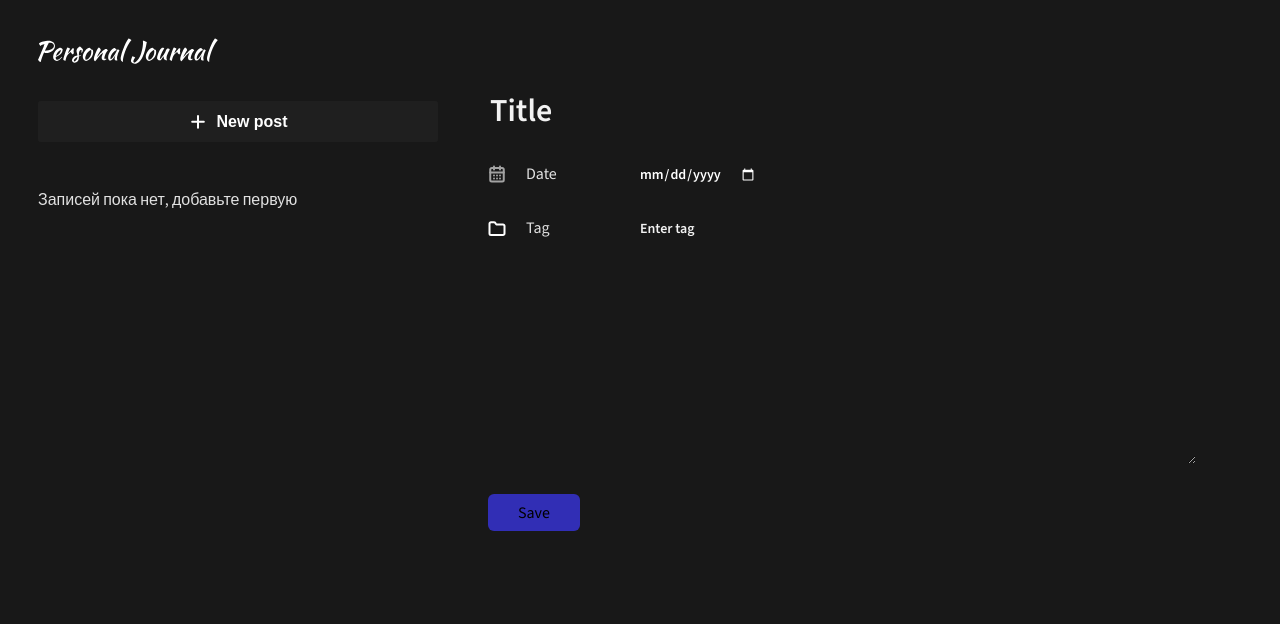
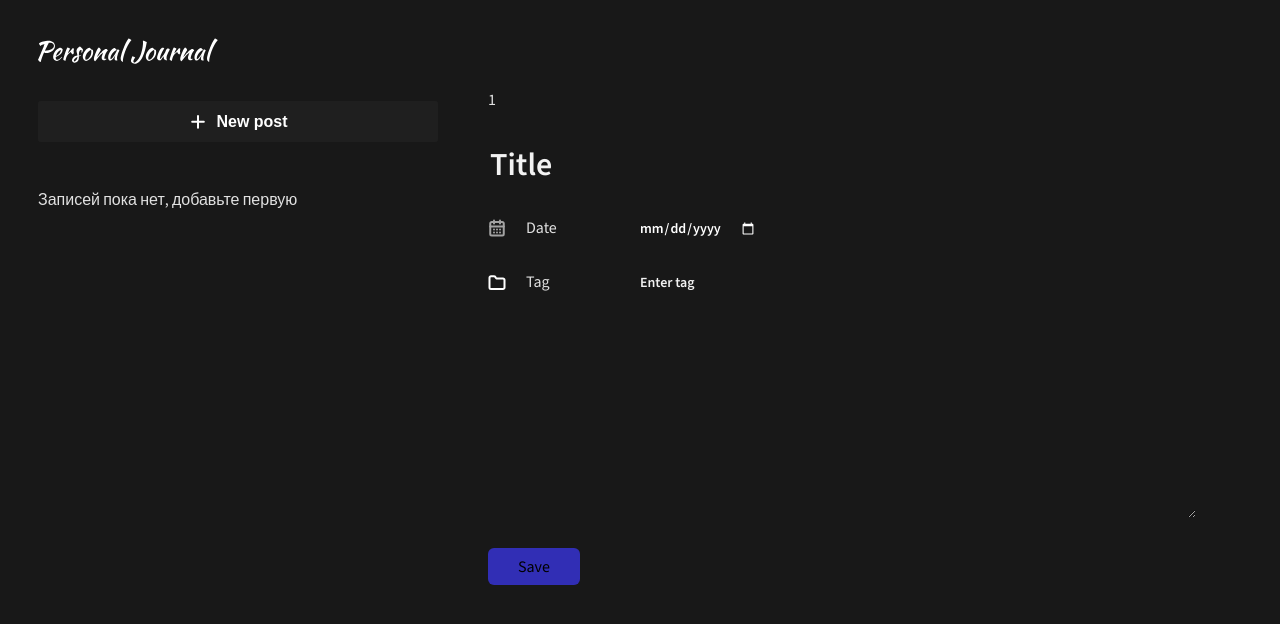
Before and after one commit to Immeo/Online-Journal, a React (Vite) app: page / in a window 1280 px wide. Shown: the top 624 px of the page. Built offline with nearby package versions, Linux system fonts and the light colour scheme.

Commit message:
15-add context

```diff
--- a/src/App.jsx
+++ b/src/App.jsx
@@ -3,6 +3,7 @@
 import { JournalAddButton } from './components/JournalAddButton/JournalAddButton';
 import { JournalForm } from './components/JournalForm/JournalForm';
 import { JournalList } from './components/JournalList/JournalList';
+import { UserContext } from './context/user.context';
 import { useLocalStorage } from './hooks/use-localstorage.hook';
 import { BodyContent } from './layouts/BodyContent/BodyContent';
 import { LeftPanel } from './layouts/LeftPanel/LerftPanel';
@@ -39,6 +40,7 @@
 	};
 
 	return (
+		<UserContext.Provider value={{ userId: 1 }}>
 			<div className='app'>
 				<LeftPanel>
 					<Header />
@@ -49,6 +51,7 @@
 					<JournalForm addDataItem={addDataItem} />
 				</BodyContent>
 			</div>
+		</UserContext.Provider>
 	);
 }
 
--- a/src/components/Header/Header.jsx
+++ b/src/components/Header/Header.jsx
@@ -1,5 +1,5 @@
-import styles from './Header.module.css'
-import logo from '/logo.svg'
+import styles from './Header.module.css';
+import logo from '/logo.svg';
 
 export function Header() {
 	return (
--- a/src/components/JournalForm/JournalForm.jsx
+++ b/src/components/JournalForm/JournalForm.jsx
@@ -1,5 +1,6 @@
 import cn from 'classnames';
 import { useEffect, useReducer, useRef } from 'react';
+import { UserContext } from '../../context/user.context';
 import { Button } from '../Button/Button';
 import { Input } from '../Input/Input';
 import styles from './JournalForm.module.css';
@@ -59,7 +60,10 @@
 	};
 
 	return (
+		<UserContext.Consumer>
+			{context => (
 				<form className={styles['journal-form']} onSubmit={addNotes}>
+					{context.userId}
 					<div>
 						<Input
 							ref={titleRef}
@@ -114,5 +118,7 @@
 					></textarea>
 					<Button text='Save' />
 				</form>
+			)}
+		</UserContext.Consumer>
 	);
 }
--- /dev/null
+++ b/src/context/user.context.js
@@ -0,0 +1,5 @@
+import { createContext } from 'react';
+
+export const UserContext = createContext({
+	userId: 1,
+});
```
Also changed, not shown: src/components/SelectUser/SelectUser.jsx (added, +10 -0 lines), src/components/SelectUser/SelectUser.module.css (added). Lines whose indentation alone changed are shown as unchanged.
